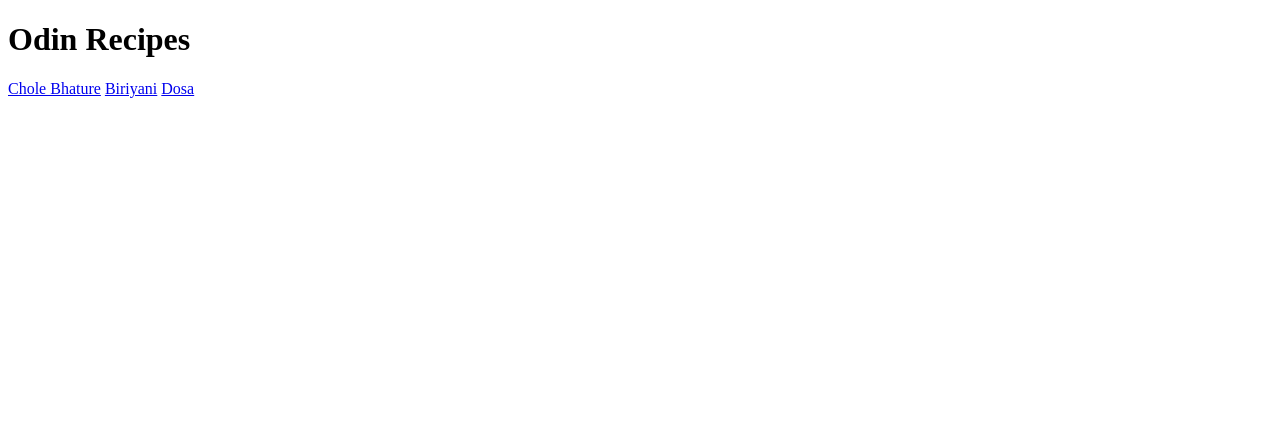
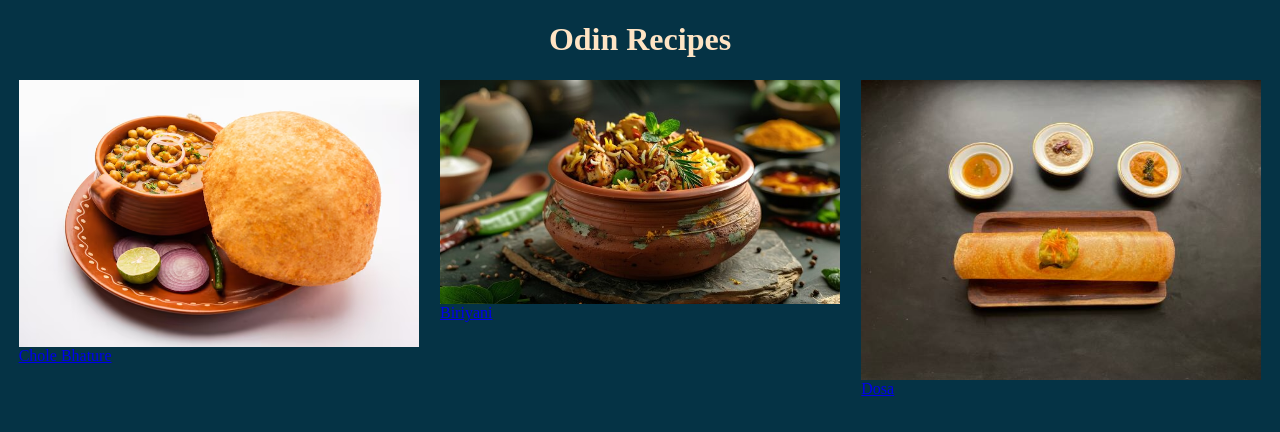
Before and after one commit to Biplob-Gautam/Recipe, a plain HTML site: page index.html in a window 1280 px wide. Drawn offline with Linux system fonts and the light colour scheme.

Commit message:
added style to the index page

```diff
--- a/index.html
+++ b/index.html
@@ -3,13 +3,24 @@
 <head>
     <meta charset="UTF-8">
     <meta name="viewport" content="width=device-width, initial-scale=1.0">
+    <link rel="stylesheet" href="style.css">
     <title>Document</title>
 </head>
 <body>
-    <h1>Odin Recipes</h1>
-
-    <a href="Recipes/Chole_bhature.html">Chole Bhature</a>
-    <a href="Recipes/Biriyani.html">Biriyani</a>
-    <a href="Recipes/dosa.html">Dosa</a>
+        <h1>Odin Recipes</h1>
+        <div class="div_holder">
+            <div class="cards">
+                <img src="Images/Chole_.jpg" alt="An image of Chole Bhature">
+                <a href="Recipes/Chole_bhature.html">Chole Bhature</a>
+            </div>
+            <div class="cards">
+                <img src="Images/Biriyani.jpg" alt="An image of Biriyani">
+                <a href="Recipes/Biriyani.html">Biriyani</a>
+            </div>
+            <div class="cards">
+                <img src="Images/Dosa.jpg" alt="An image of Dosa">
+                <a href="Recipes/dosa.html">Dosa</a>
+            </div>
+        </div>
 </body>
 </html>
--- /dev/null
+++ b/style.css
@@ -0,0 +1,24 @@
+.div_holder{
+    display: flex;
+    justify-content: space-around;
+}
+
+body{
+    background-color:  OKLCH(30.2% 0.056 229.695);
+}
+
+.cards{
+
+}
+
+h1{
+    text-align: center;
+    color: bisque;
+}
+
+img{
+   height: auto;
+    width: 400px;
+    display:block;
+    margin : 0 auto;
+}
```
